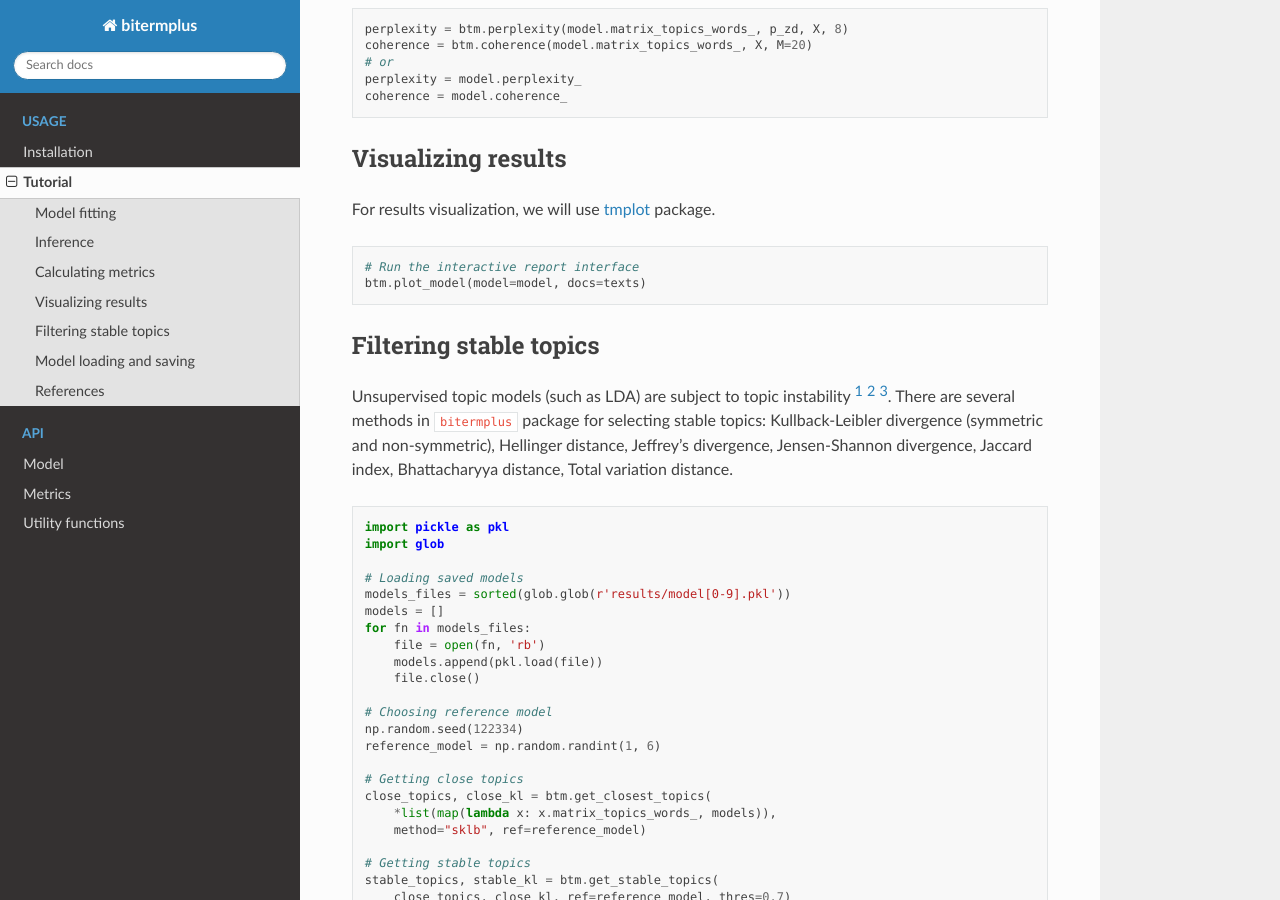
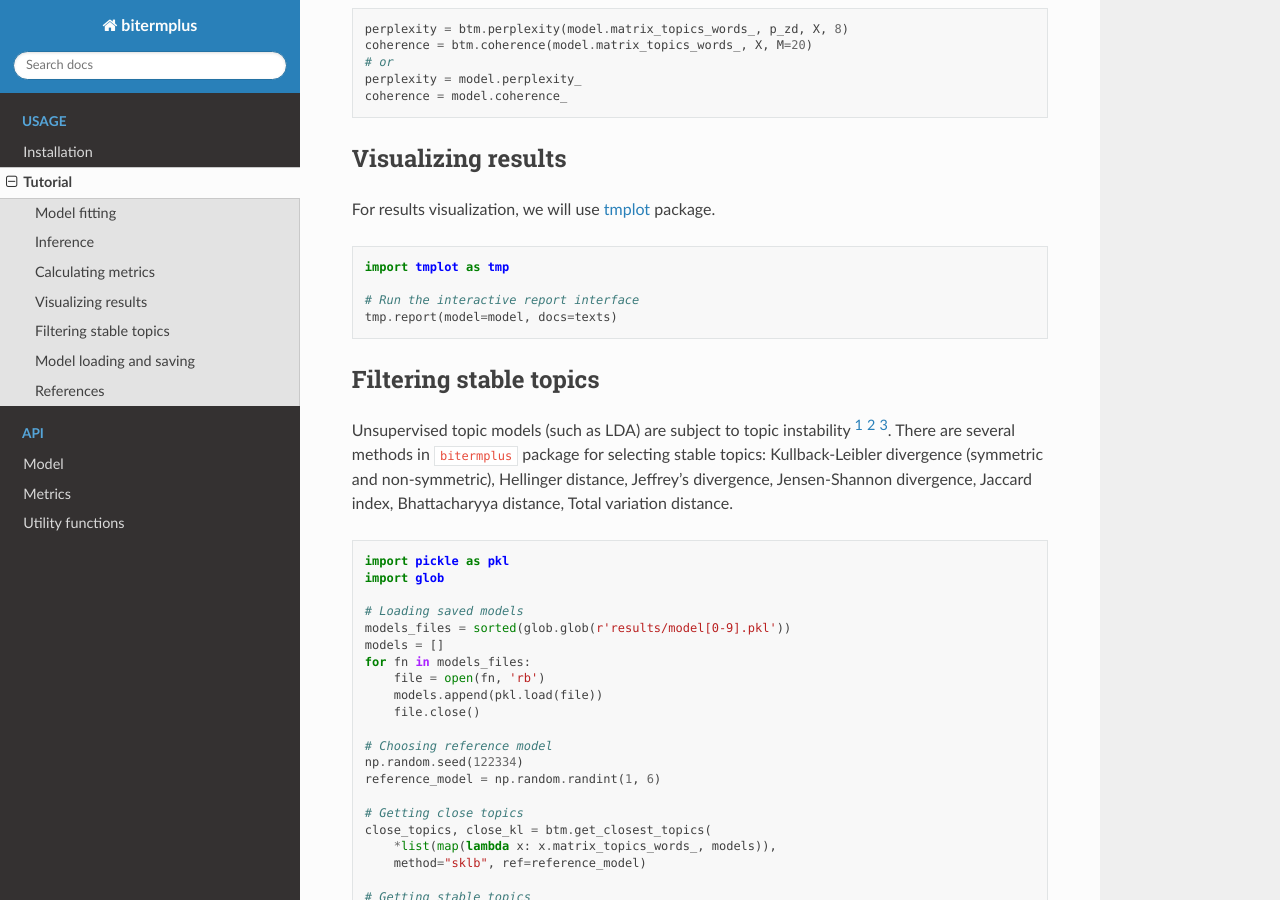
Before and after one commit to maximtrp/bitermplus, a Sphinx documentation site: the page built from docs/source/tutorial.rst, in a window 1280 px wide and 900 px high, scrolled down 1088 px. Built offline with Sphinx 7.4.7 and the Read the Docs theme 2.0.0, drawn with Linux system fonts in a browser that asks for light colours.

Commit message:
docs updated

```diff
--- a/docs/source/tutorial.rst
+++ b/docs/source/tutorial.rst
@@ -71,8 +71,10 @@ For results visualization, we will use `tmplot
 
 .. code-block:: python
 
+    import tmplot as tmp
+
     # Run the interactive report interface
-    btm.plot_model(model=model, docs=texts)
+    tmp.report(model=model, docs=texts)
 
 Filtering stable topics
 -----------------------
```
